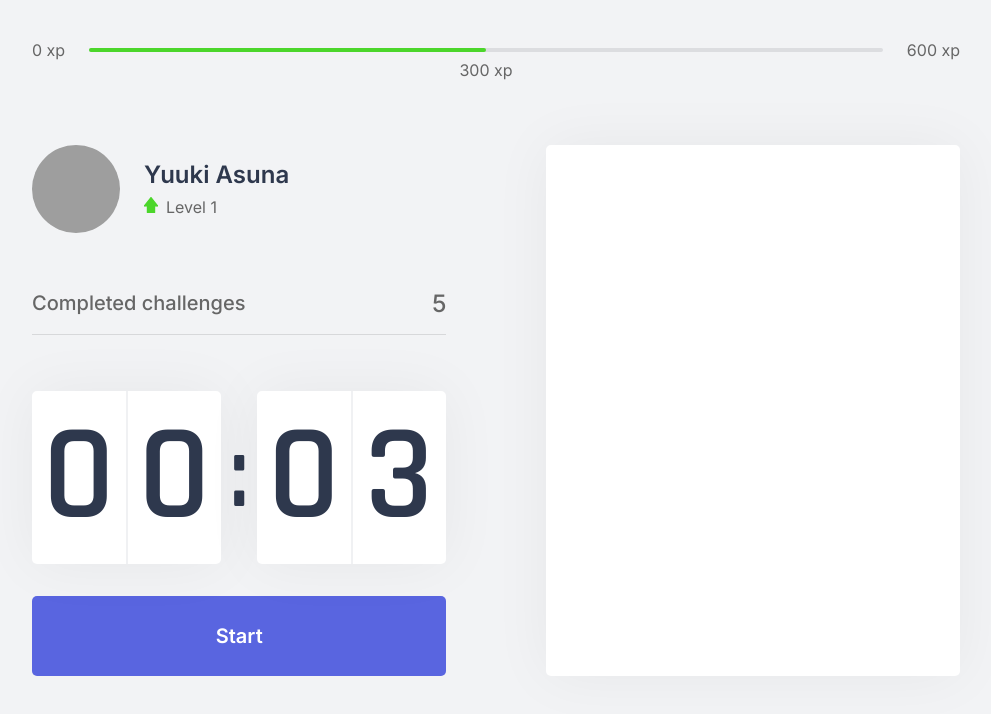
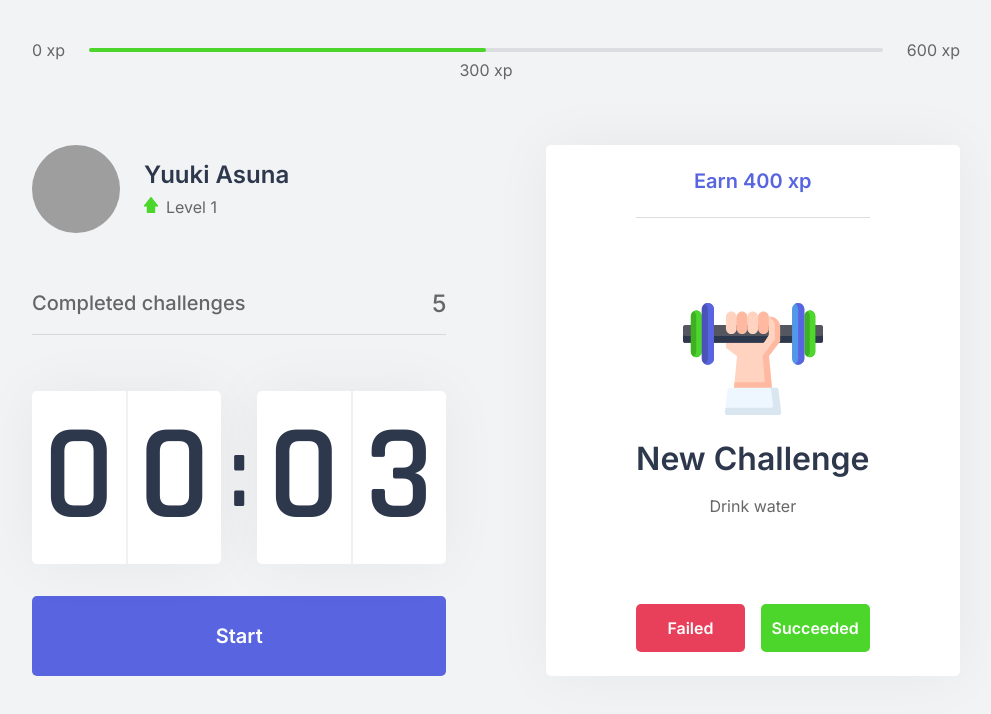
Before and after one commit to misa9999/moveit, a Next.js app: page / in a window 1280 px wide. Shown: the top 714 px of the page, without its empty margins (144-1135 px from the left). Built offline with nearby package versions, Linux system fonts and the light colour scheme; grey boxes are pictures that could not be loaded.

Commit message:
style: Finish styles in ChallengeBox

```diff
--- a/src/components/ChallengeBox.tsx
+++ b/src/components/ChallengeBox.tsx
@@ -6,7 +6,24 @@
   return (
     <div className={styles.challengeBoxContainer}>
       {hasActiveChallenge ? (
-        <div />
+        <div className={styles.challengeActive}>
+          <header>Earn 400 xp</header>
+
+          <main>
+            <img src="icons/body.svg" />
+            <strong>New Challenge</strong>
+            <p>Drink water</p>
+          </main>
+
+          <footer>
+            <button type="button" className={styles.challengeFailedButton}>
+              Failed
+            </button>
+            <button type="button" className={styles.challengeSucceededButton}>
+              Succeeded
+            </button>
+          </footer>
+        </div>
       ) : (
         <div className={styles.challengeNotActive}>
           <strong>Start a cycle to receive challenges to be completed</strong>
--- a/src/styles/components/ChallengeBox.module.css
+++ b/src/styles/components/ChallengeBox.module.css
@@ -38,3 +38,74 @@
 .challengeNotActive p img {
   margin-bottom: 1rem;
 }
+
+.challengeActive {
+  height: 100%;
+
+  display: flex;
+  flex-direction: column;
+}
+
+.challengeActive header {
+  color: var(--blue);
+  font-weight: 600;
+  font-size: 1.25rem;
+  padding: 0 2rem 1.5rem;
+  border-bottom: 1px solid var(--gray-line);
+}
+
+.challengeActive main {
+  flex: 1;
+
+  display: flex;
+  flex-direction: column;
+  align-items: center;
+  justify-content: center;
+}
+
+.challengeActive main strong {
+  font-size: 2rem;
+  font-weight: 600;
+  color: var(--title);
+  margin: 1.5rem 0 1rem;
+}
+
+.challengeActive main p {
+  line-height: 1.5;
+}
+
+.challengeActive footer {
+  display: grid;
+  grid-template-columns: 1fr 1fr;
+  gap: 1rem;
+}
+
+.challengeActive footer button {
+  height: 3rem;
+
+  display: flex;
+  justify-content: center;
+  align-items: center;
+
+  border: 0;
+  border-radius: 5px;
+  color: var(--white);
+  outline: none;
+
+  font-size: 1rem;
+  font-weight: 600;
+
+  transition: filter 0.2s;
+}
+
+.challengeActive footer button.challengeFailedButton {
+  background: var(--red);
+}
+
+.challengeActive footer button.challengeSucceededButton {
+  background: var(--green);
+}
+
+.challengeActive footer button:hover {
+  filter: brightness(0.9);
+}
```
